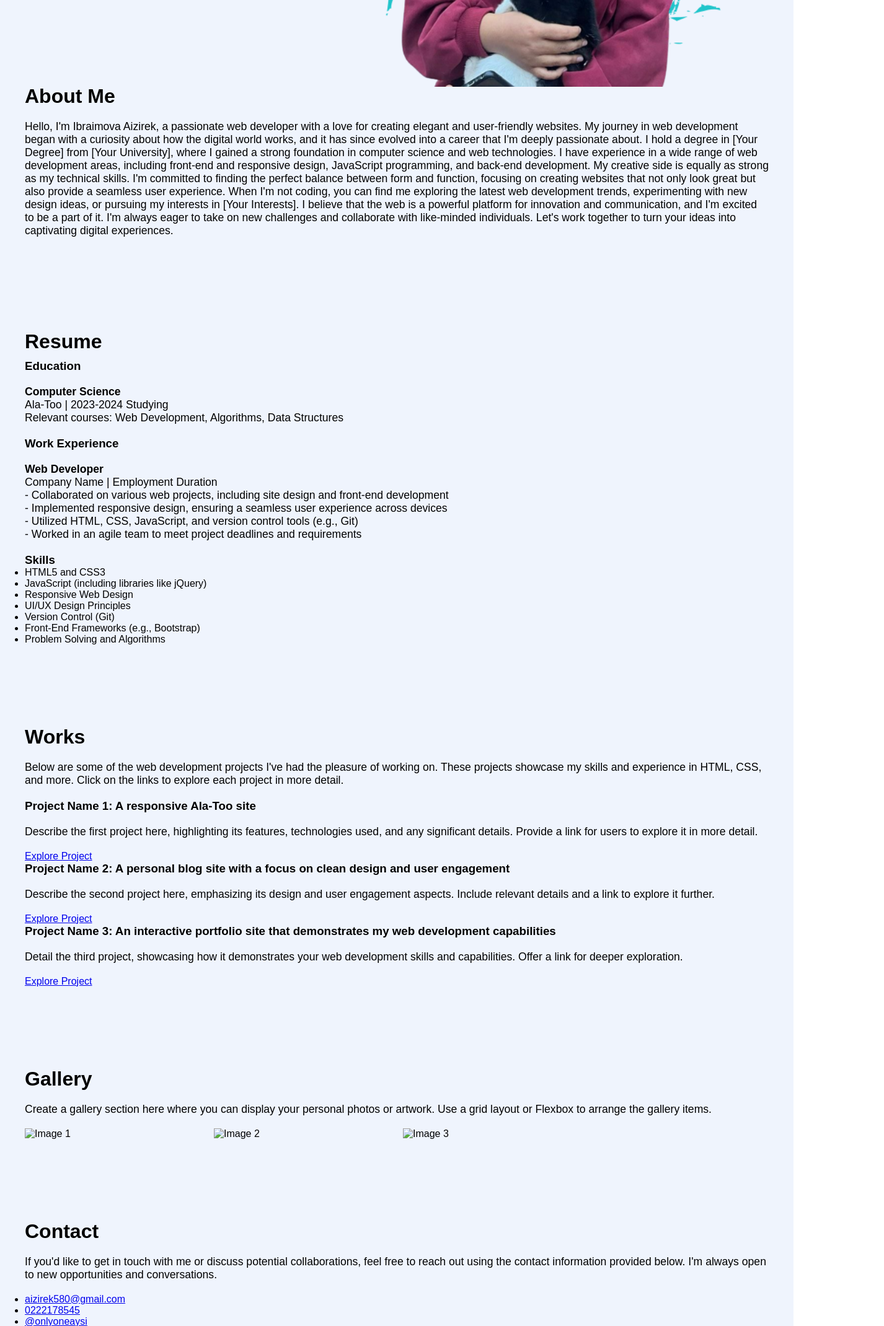
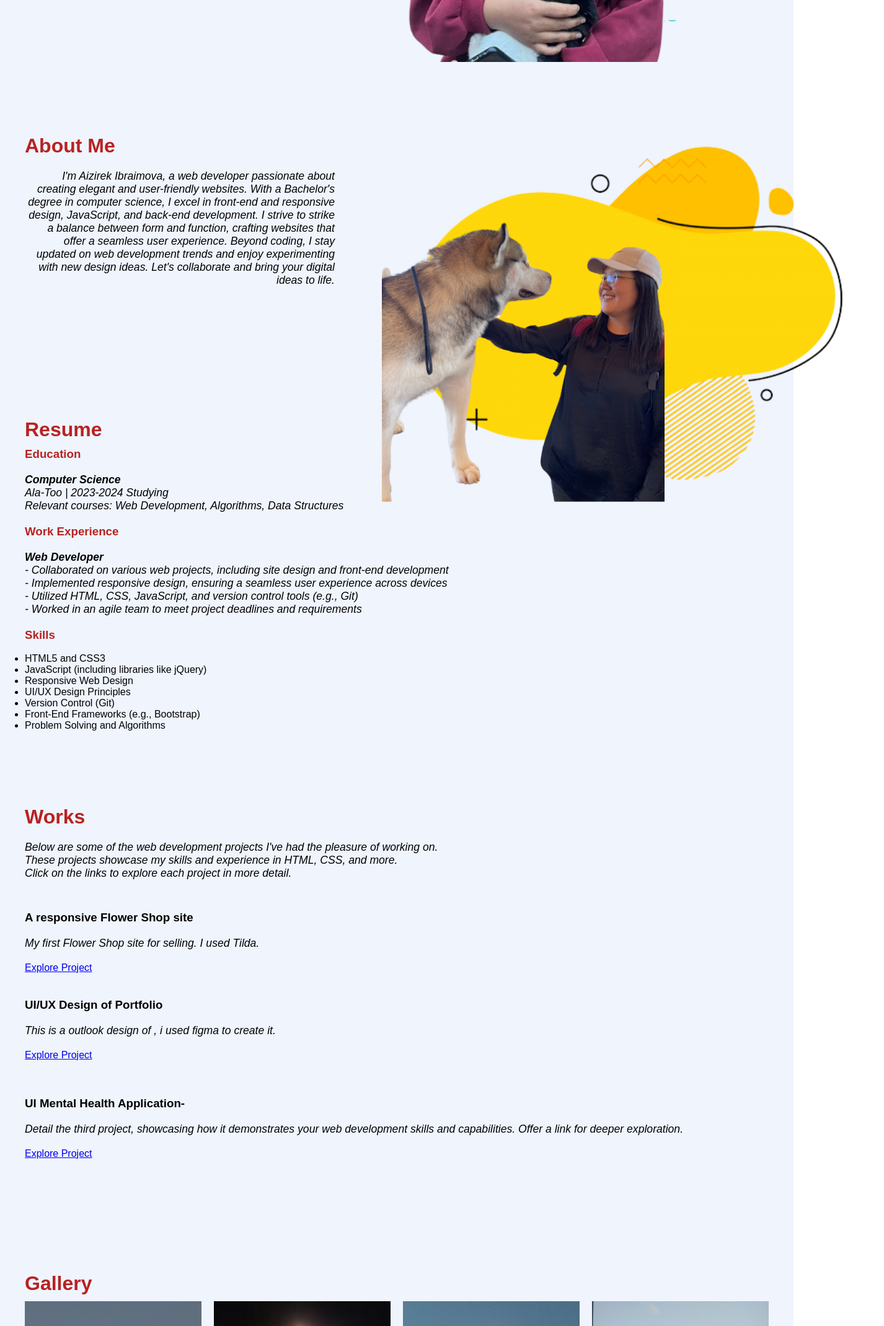
Before and after one commit to aizirek19/personal-portfolio, a plain HTML site: page A-Comprehensive-Portfolio/index.html in a window 1280 px wide. Shown: the part 660-2800 px from the top of the page at 62% size, 1426 px wide, since content can reach past the window. Drawn offline with Linux system fonts and the light colour scheme.

Commit message:
Add files via upload

```diff
--- a/A-Comprehensive-Portfolio/index.html
+++ b/A-Comprehensive-Portfolio/index.html
@@ -36,17 +36,12 @@
         <section id="about">
             <div class="container">
                 <br><br><br><br><br><br><br><br><br><br><br><br><br><h2>About Me</h2>
-
+                <div class="me-dog">
+                <img src="yellow-shape-removebg-preview 00.00.14.png" class="Shape">
+                <img src="IMG_9455-removebg-preview.png" class="Me">
+            </div>
                 <p>
-                    Hello, I'm Ibraimova Aizirek, a passionate web developer with a love for creating elegant and user-friendly websites. My journey in web development began with a curiosity about how the digital world works, and it has since evolved into a career that I'm deeply passionate about.
-
-                    I hold a degree in [Your Degree] from [Your University], where I gained a strong foundation in computer science and web technologies. I have experience in a wide range of web development areas, including front-end and responsive design, JavaScript programming, and back-end development.
-
-                    My creative side is equally as strong as my technical skills. I'm committed to finding the perfect balance between form and function, focusing on creating websites that not only look great but also provide a seamless user experience.
-
-                    When I'm not coding, you can find me exploring the latest web development trends, experimenting with new design ideas, or pursuing my interests in [Your Interests]. I believe that the web is a powerful platform for innovation and communication, and I'm excited to be a part of it.
-
-                    I'm always eager to take on new challenges and collaborate with like-minded individuals. Let's work together to turn your ideas into captivating digital experiences.
+                    I'm Aizirek Ibraimova, a web developer passionate about creating elegant and user-friendly websites. With a Bachelor's degree in computer science, I excel in front-end and responsive design, JavaScript, and back-end development. I strive to strike a balance between form and function, crafting websites that offer a seamless user experience. Beyond coding, I stay updated on web development trends and enjoy experimenting with new design ideas. Let's collaborate and bring your digital ideas to life.
                 </p>
             </div>
         </section>
@@ -64,7 +59,7 @@
         <h3>Work Experience</h3>
         <p>
             <strong>Web Developer</strong><br>
-            Company Name | Employment Duration<br>
+
             - Collaborated on various web projects, including site design and front-end development<br>
             - Implemented responsive design, ensuring a seamless user experience across devices<br>
             - Utilized HTML, CSS, JavaScript, and version control tools (e.g., Git)<br>
@@ -87,59 +82,62 @@
 <section id="works">
     <div class="container">
         <h2>Works</h2>
-        <p>Below are some of the web development projects I've had the pleasure of working on. These projects showcase my skills and experience in HTML, CSS, and more. Click on the links to explore each project in more detail.</p>
-        <div class="project">
-            <h3>Project Name 1: A responsive Ala-Too site</h3>
-            <p>Describe the first project here, highlighting its features, technologies used, and any significant details. Provide a link for users to explore it in more detail.</p>
-            <a href="#project1-link">Explore Project</a>
+        <p>Below are some of the web development projects I've had the pleasure of working on.
+        <br> These projects showcase my skills and experience in HTML, CSS, and more.
+        <br> Click on the links to explore each project in more detail.</p>
+        <div class="project-list">
+            <div class ="work">
+                <h3>A responsive Flower Shop site</h3>
+                <p> My first Flower Shop site for selling. I used Tilda.</p>
+                <a href="http://szvetochnoezdorovie.123.tilda.ws">Explore Project</a>
+            </div>
+        <div class="work">
+            <h3>UI/UX Design of Portfolio</h3>
+            <p>This is a outlook design of , i used figma to create it.</p>
+            <a href="https://www.figma.com/proto/jDAhiprp2rbv8LfsRRmrn2/Untitled?type=design&node-id=3-8&t=hEU5kYM2ZOPVqmXi-0&scaling=scale-down&page-id=0%3A1&starting-point-node-id=3%3A8">Explore Project</a>
         </div>
-
-        <div class="project">
-            <h3>Project Name 2: A personal blog site with a focus on clean design and user engagement</h3>
-            <p>Describe the second project here, emphasizing its design and user engagement aspects. Include relevant details and a link to explore it further.</p>
-            <a href="#project2-link">Explore Project</a>
+        <div class = "work">
+            <br><h3>UI Mental Health Application-</h3>
+            <p>Detail the third project, showcasing how it demonstrates your web development skills and capabilities. Offer a link for deeper exploration.</p>
+            <a href="https://www.figma.com/proto/BSSNOi7fTrrkywgaY7vIll/UI-Mental-Health-Application-(Community)?type=design&node-id=110-11&t=Jf6ZgWkPaG8nY39i-0&scaling=min-zoom&page-id=0%3A1&starting-point-node-id=0%3A4">Explore Project</a>
         </div>
-
-        <div class="project">
-            <h3>Project Name 3: An interactive portfolio site that demonstrates my web development capabilities</h3>
-            <p>Detail the third project, showcasing how it demonstrates your web development skills and capabilities. Offer a link for deeper exploration.</p>
-            <a href="#project3-link">Explore Project</a>
-        </div>
+       </div>
     </div>
 </section>
 
 <section id="gallery">
     <div class="container">
         <h2>Gallery</h2>
-        <p>Create a gallery section here where you can display your personal photos or artwork. Use a grid layout or Flexbox to arrange the gallery items.</p>
-
         <div class="gallery-grid">
             <div class="gallery-item">
-                <img src="image1.jpg" alt="Image 1">
+                <img src="msg777000-66056.jpg" alt="Image 1">
             </div>
             <div class="gallery-item">
-                <img src="image2.jpg" alt="Image 2">
+                <img src="msg777000-66057.jpg" alt="Image 2">
             </div>
             <div class="gallery-item">
-                <img src="image3.jpg" alt="Image 3">
+                <img src="msg777000-66058.jpg" alt="Image 3">
+            </div>
+            <div class="gallery-item">
+                <img src="msg777000-66064.jpg" alt="lyceum">
             </div>
         </div>
-
     </div>
 </section>
 
 <section id="contact">
     <div class="container">
         <h2>Contact</h2>
-        <p>If you'd like to get in touch with me or discuss potential collaborations, feel free to reach out using the contact information provided below. I'm always open to new opportunities and conversations.
+        <p>If you'd like to get in touch with me or discuss potential collaborations,
+            <br>feel free to reach out using the contact information provided below.
+            <br>I'm always open to new opportunities and conversations.
             <ul>
-                <li><a href="e-mail">aizirek580@gmail.com</a></li>
-                <li><a href="number">0222178545</a></li>
-                <li><a href="instagram">@onlyoneaysi</a></li>
+                <li><a href = "mailto: aizirek580@gmail.com">Send Email</a></li>
+                <li><a href="tel:+996 222-17-84-45">+996 222-17-84-45</a></li>
+                <li><a href="">@onlyoneaysi</a></li>
             </ul>
         </p>
     </div>
 </section>
-
 </body>
 </html>
--- a/A-Comprehensive-Portfolio/style.css
+++ b/A-Comprehensive-Portfolio/style.css
@@ -1,17 +1,22 @@
- * {
+ *{
     font-family: Arial, sans-serif;
     margin: 0;
     padding: 0;
 }
+
+h2 {
+    color: rgb(184, 34, 34);
+}
+p {
+    font-style:italic;
+}
 .hero {
     position: relative;
     width: 100%;
-    height: 100vh;
-    background: #eff4fd;
+    height: 95vh;
+   background-color:#eff4fd;
 }
-
 .logo {
-
     width: 15%;
     height: 20%;
 }
@@ -53,12 +58,13 @@ nav li a {
  nav ul li a:hover {
     color: red;
  }
+ /* -----------------home---------------- */
 .detel {
-    margin-left: 8%;
+    margin-left: 6%;
     margin-top: 13%;
 }
 .detel h1{
-    font-size: 50px;
+    font-size:5ch;
     color:#212121;
     margin-bottom: 20px;
 }
@@ -118,7 +124,65 @@ section p {
     font-size: 1.1rem;
     margin: 20px 0;
 }
+/* -----------------about---------------- */
+.me-dog {
+    width: 45%;
+    height: 80%;
+    position:absolute;
+    bottom: 0;
+    margin-bottom: 20px;
+}
+.me-dog img {
+    height: 100%;
+    position: absolute;
+    left: 100%;
+    bottom: 0;
+    transform: translateX(-120%);
+    transform: translateY(120%);
+    transition: bottom 1s, left 1s;
+}
+.me-dog:hover .Shape{
+    bottom: 40px;
+}
+.me-dog:hover .Me{
+     bottom: 20px;
+}
+#about {
+    padding-top: 10%;
+}
+#about p {
+    text-align: right;
+    width: 500px;
+    font-style:oblique;
+}
+#about h2 {
+    color: rgb(184, 34, 34);
 
+}
+/* ----------------resume---------------- */
+#resume {
+    padding-top: 8%;
+}
+#resume  h3 {
+    color: rgb(184, 34, 34);
+}
+#resume ul {
+    padding-top: 1.5%;
+}
+/* -----------------works---------------- */
+#works {
+    padding: 30px 0;
+}
+#works h2{
+    color: rgb(184, 34, 34);
+}
+.project-list {
+    display: grid;
+    grid-template-columns: repeat(autofit, minmax(250px, 1fr));
+    grid-gap: 40px;
+    margin-top: 50px;
+}
+/* -----------------gallery---------------- */
 .gallery-grid {
     display: grid;
     grid-template-columns: repeat(auto-fill, minmax(250px, 1fr));
@@ -139,3 +203,10 @@ section p {
 .gallery-item img:hover {
     transform: scale(1.05);
 }
+#gallery {
+    padding-top:8%;
+}
+/* -----------------contact---------------- */
+#contact {
+    padding-top:8%;
+}
```
Also changed, not shown: A-Comprehensive-Portfolio/IMG_9455-removebg-preview.png (added), A-Comprehensive-Portfolio/msg777000-66056.jpg (added), A-Comprehensive-Portfolio/msg777000-66057.jpg (added), A-Comprehensive-Portfolio/msg777000-66058.jpg (added), A-Comprehensive-Portfolio/msg777000-66064.jpg (added), A-Comprehensive-Portfolio/yellow-shape-removebg-preview 00.00.14.png (added), 2 other files.
